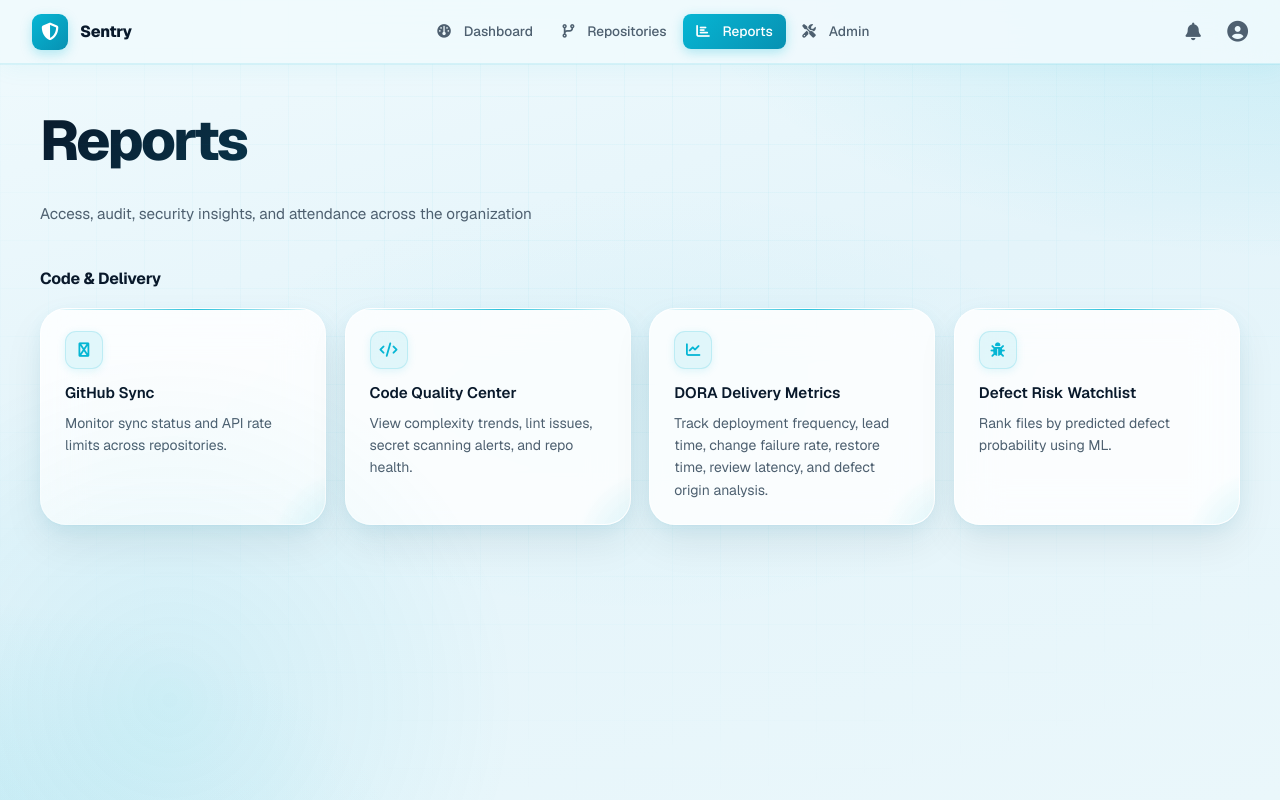
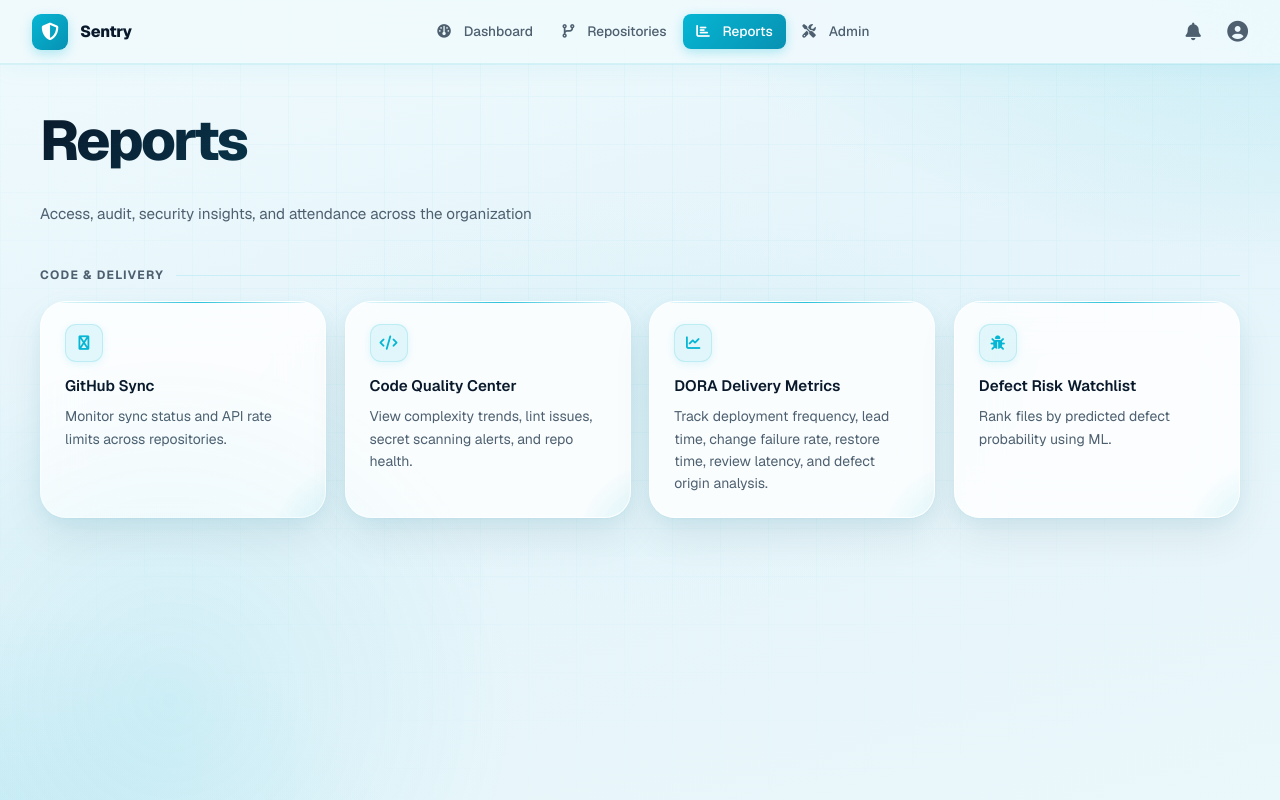
Before and after one commit to SS04-git/sentry_tasks, a Next.js app: page /reports in a window 1280 px wide. Built offline with nearby package versions, Linux system fonts and the light colour scheme; no server answers; sample sign-in values are in the browser's storage.

Commit message:
Update 46: UI update at reports page

```diff
--- a/src/app/reports/page.tsx
+++ b/src/app/reports/page.tsx
@@ -67,7 +67,16 @@ export default function ReportsPage() {
 
         {reportSections.map((section) => (
           <div key={section.heading} style={{ marginBottom: '2rem' }}>
-            <h2 style={{ marginBottom: '1rem' }}>{section.heading}</h2>
+
+            {/* Section divider label — matches admin page styling */}
+            <div style={{ display: 'flex', alignItems: 'center', gap: '0.75rem', marginBottom: '1rem' }}>
+              <span style={{ fontSize: '12px', fontWeight: 700, letterSpacing: '0.1em',
+                textTransform: 'uppercase', color: 'var(--text-muted)', whiteSpace: 'nowrap', }}>
+                {section.heading}
+              </span>
+              <div style={{ flex: 1, height: '1px', background: 'var(--border)' }} />
+            </div>
+
             <div className="stats-grid">
               {section.items.map((report) => (
                 <a href={report.href} className="card stat-card"
```
Also changed, not shown: 1 other file (tests, documents, lock files or other folders).
